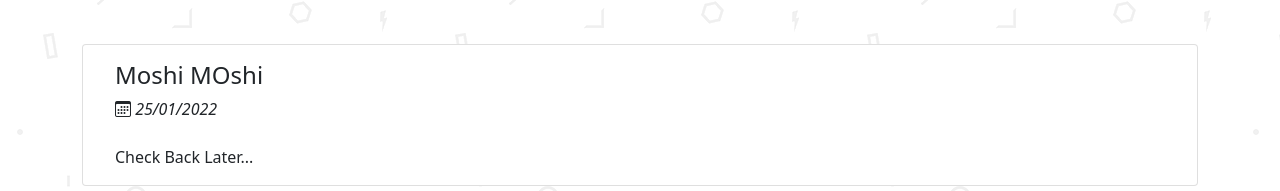
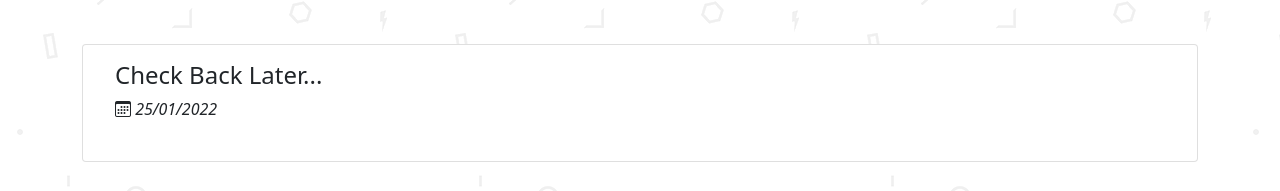
Before and after one commit to cyrix1729/cyrix1729.github.io, a plain HTML site: page blog.html in a window 1280 px wide. Shown: the part 245-436 px from the top of the page. Drawn offline with nearby package versions, Linux system fonts and the light colour scheme.

Commit message:
Update blog.html

```diff
--- a/blog.html
+++ b/blog.html
@@ -69,8 +69,8 @@
                 <div class="card mb-3">
                     <div class="card-body">
                         <div class="mx-3">
-                            <h4>Moshi MOshi</h4><i><i class="bi bi-calendar3"></i> 25/01/2022</i><br>
-                            <br> Check Back Later...
+                            <h4>Check Back Later...</h4><i><i class="bi bi-calendar3"></i> 25/01/2022</i><br>
+                            <br>
                         </div>
                     </div>
                 </div>
```
